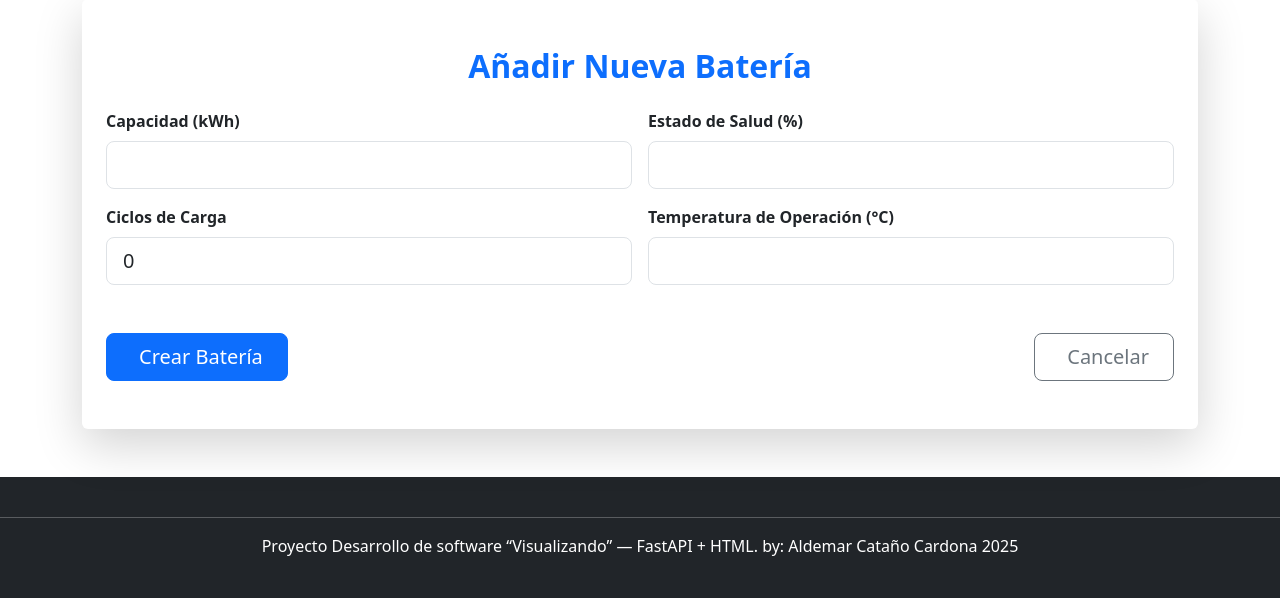
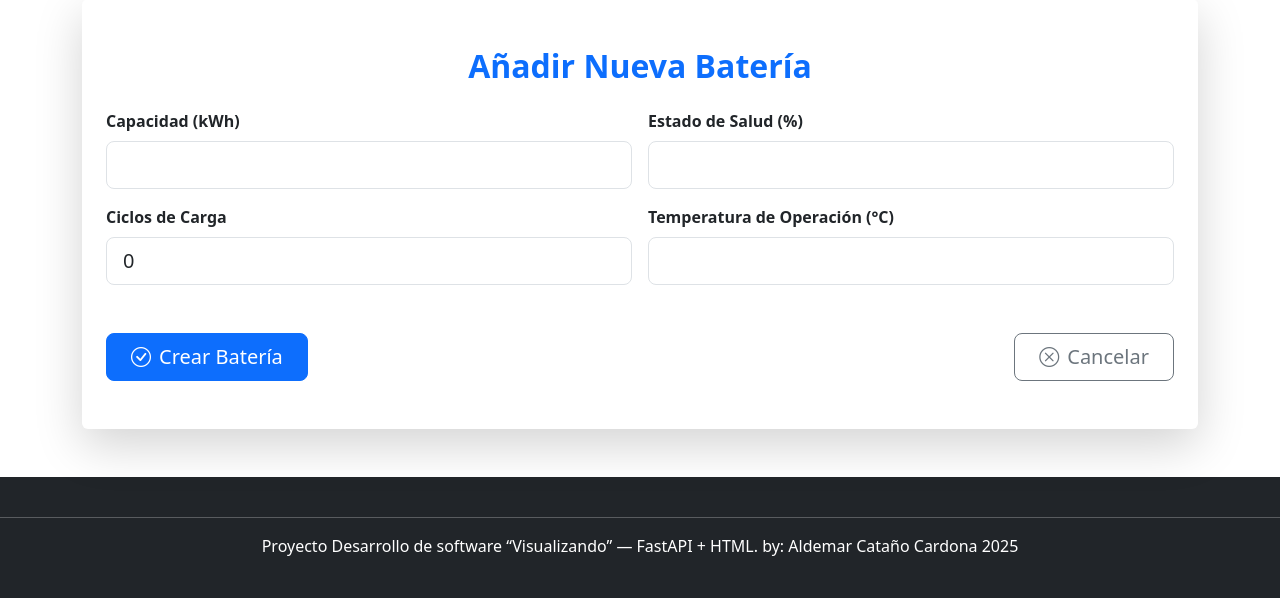
Before and after one commit to Aldemitar/vehiculos_electricos_aldemar, a FastAPI app: page /baterias/add in a window 1280 px wide. Shown: the part 294-892 px from the top of the page. Run offline with FastAPI, Linux system fonts and the light colour scheme; parts of the project's set-up code (start-up, migrations or seed data) failed here and were passed over.

Commit message:
Se agrego el import para los iconos de algunos botones usando bootstrap

```diff
--- a/templates/base.html
+++ b/templates/base.html
@@ -5,6 +5,7 @@
     <meta charset="UTF-8">
     <title >{% block title %} - Visualizando {% endblock %}</title>
     <link href="https://cdn.jsdelivr.net/npm/bootstrap@5.3.0-alpha1/dist/css/bootstrap.min.css" rel="stylesheet" integrity="sha384-GLhlTQ8iRABdZLl6O3oVMWSktQOp6b7In1Zl3/Jr59b6EGGoI1aFkw7cmDA6j6gD" crossorigin="anonymous">
+    <link href="https://cdn.jsdelivr.net/npm/bootstrap-icons@1.11.1/font/bootstrap-icons.css" rel="stylesheet">
     <style>
         body {
             cursor: url("/static/img/tesla_mouse.png"), auto;
```
